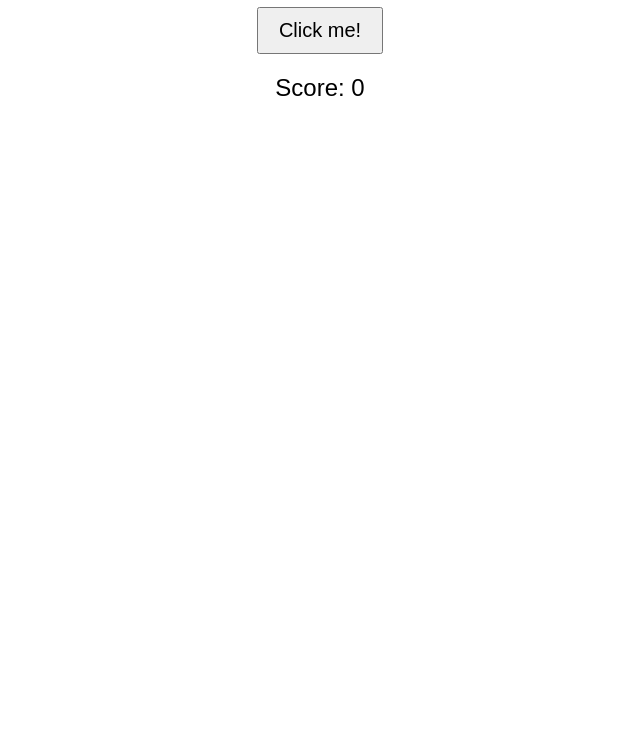
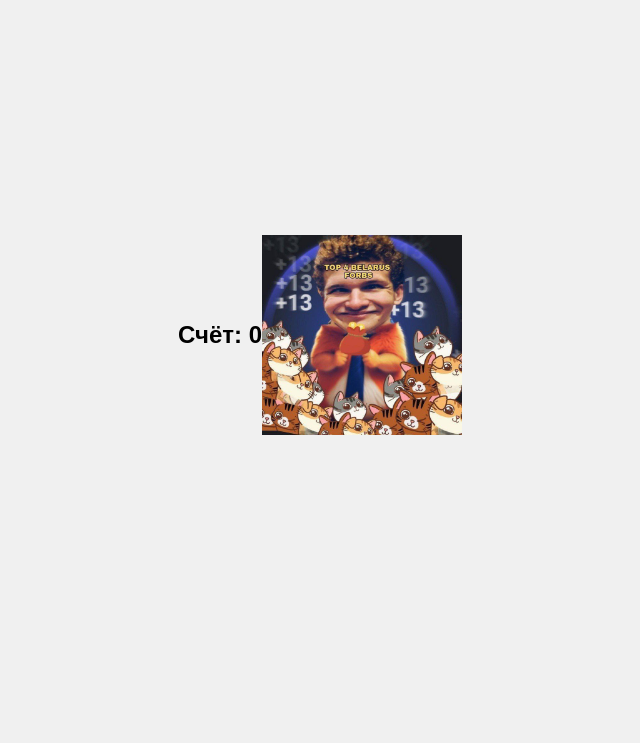
Before and after one commit to hxxler/PuchaSpace, a plain HTML site: page index.html in a window 1280 px wide. Shown: the part 73-816 px from the top of the page, without its empty margins (320-960 px from the left). Drawn offline with Linux system fonts and the light colour scheme.

Commit message:
Updated to use image for clicking

```diff
--- a/index.html
+++ b/index.html
@@ -1,36 +1,41 @@
 <!DOCTYPE html>
-<html lang="en">
+<html lang="ru">
 <head>
     <meta charset="UTF-8">
     <meta name="viewport" content="width=device-width, initial-scale=1.0">
     <title>Clicker Game</title>
     <style>
         body {
+            display: flex;
+            justify-content: center;
+            align-items: center;
+            height: 100vh;
+            background-color: #f0f0f0;
+            font-family: Arial, sans-serif;
             text-align: center;
-            font-family: Arial, sans-serif;
         }
-        .button {
-            padding: 10px 20px;
-            font-size: 20px;
+        img {
+            width: 200px; /* Измените размер по желанию */
             cursor: pointer;
         }
-        .score {
-            margin-top: 20px;
+        h1 {
             font-size: 24px;
         }
     </style>
 </head>
 <body>
-    <h1>Clicker Game</h1>
-    <button class="button" onclick="addPoint()">Click me!</button>
-    <div class="score">Score: <span id="score">0</span></div>
+    <h1>Счёт: <span id="score">0</span></h1>
+    <img id="clickImage" src="click-image.jpg" alt="Click me!">
 
     <script>
         let score = 0;
-        function addPoint() {
-            score += 1;
-            document.getElementById('score').innerText = score;
-        }
+        const scoreElement = document.getElementById('score');
+        const clickImage = document.getElementById('clickImage');
+
+        clickImage.addEventListener('click', function() {
+            score++;
+            scoreElement.textContent = score;
+        });
     </script>
 </body>
 </html>
```
Also changed, not shown: click-image.jpg (added), 1 other file.
